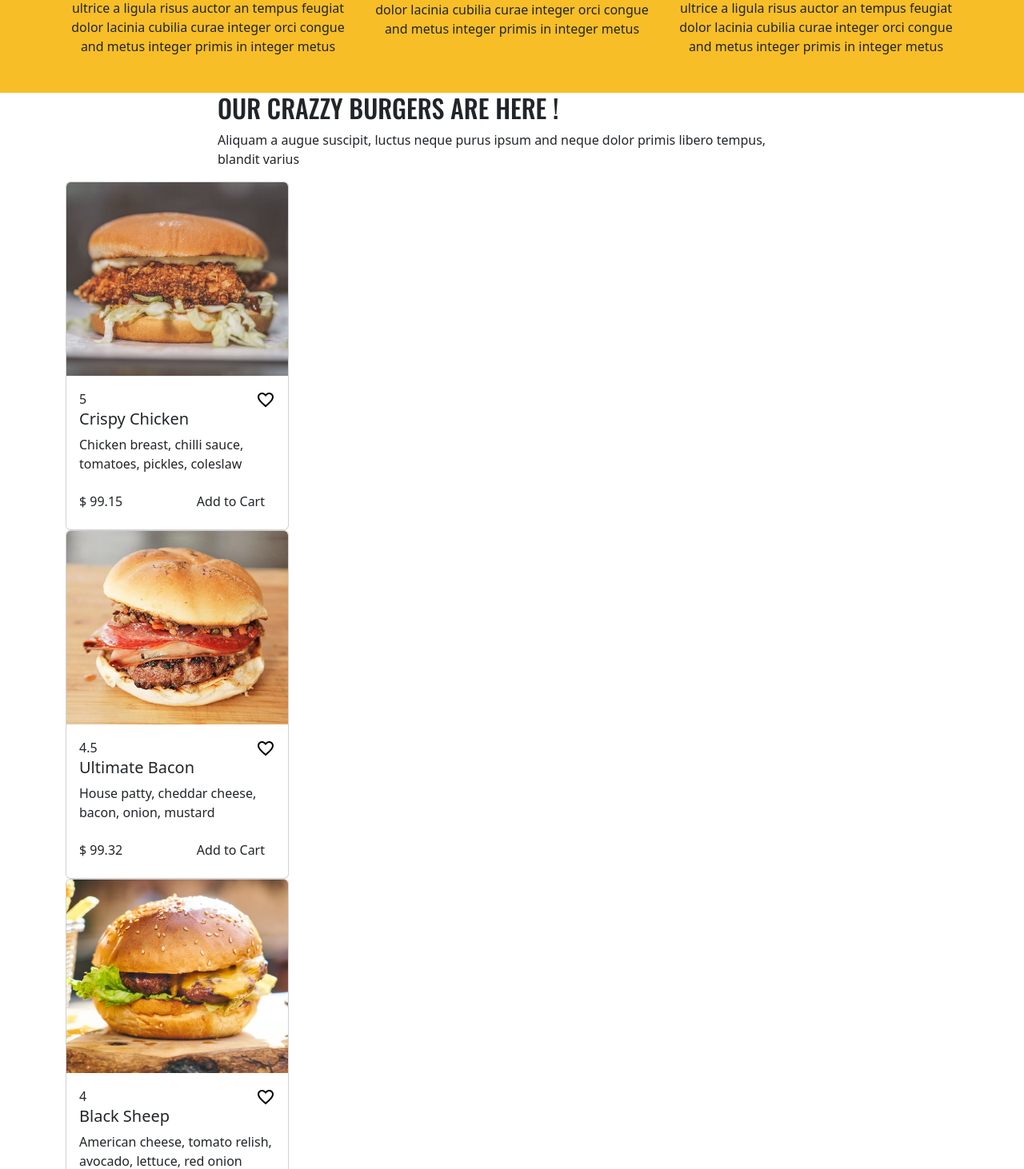
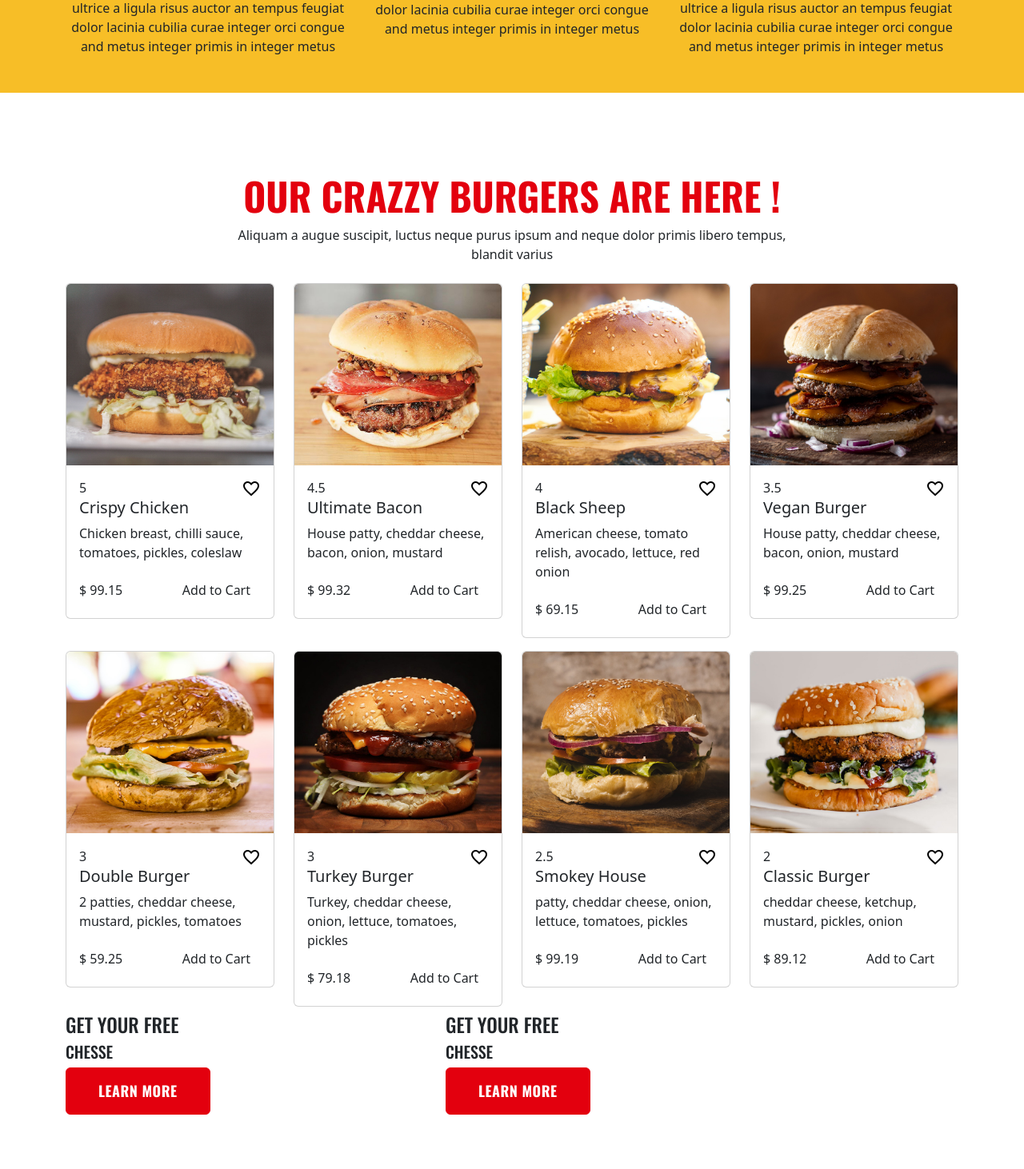
Before and after one commit to riyazulahad786/Food-delivery-webapp, a React (Vite) app: page / in a window 1280 px wide. Shown: the part 1888-3350 px from the top of the page at 80% size. Built offline with nearby package versions, Linux system fonts and the light colour scheme.

Commit message:
card alignment

```diff
--- a/src/Components/Cards.jsx
+++ b/src/Components/Cards.jsx
@@ -4,8 +4,7 @@ import { Col, Card, Button } from "react-bootstrap";
 
 function Cards({ image, rating, title, price, paragraph }) {
   return (
-    <div>
-      <Col sm={6} lg={4} xl={3}>
+      <Col sm={6} lg={4} xl={3} className="py-2">
         <Card className="overflow-hidden">
           <div className="overflow-hidden">
             <Card.Img variant="top" src={image} />
@@ -27,7 +26,7 @@ function Cards({ image, rating, title, price, paragraph }) {
           </Card.Body>
         </Card>
       </Col>
-    </div>
+
   );
 }
 
--- a/src/Pages/Home/Menu.jsx
+++ b/src/Pages/Home/Menu.jsx
@@ -78,16 +78,16 @@ function Menu() {
           price: 89.12,
         },]
   return (
-    <div className="menu_section">
+    <div className="menu_section ">
        <Container>
           <Row>
-             <Col lg={{span:8,offset:2}}>
+             <Col lg={{span:8,offset:2}} className='text-center'>
                 <h2>OUR CRAZZY BURGERS ARE HERE !</h2>
-                <p> Aliquam a augue suscipit, luctus neque purus ipsum and neque
+                <p className='para'> Aliquam a augue suscipit, luctus neque purus ipsum and neque
                 dolor primis libero tempus, blandit varius</p>
              </Col>
           </Row>
-          <Row>
+          <Row className=''>
              {mockData.map((items,i)=>(
                 <Cards key={i}
                     image={items.image}
@@ -99,6 +99,22 @@ function Menu() {
                 />
              ))}
           </Row>
+          <Row>
+              <Col lg={5} sm={6}>
+                  <div>
+                    <h4>GET YOUR FREE</h4>
+                    <h5>CHESSE</h5>
+                    <button className='btn explore_now'>Learn More</button>
+                  </div>
+              </Col>
+              <Col lg={5} sm={7}>
+                  <div>
+                    <h4>GET YOUR FREE</h4>
+                    <h5>CHESSE</h5>
+                    <button className='btn explore_now'>Learn More</button>
+                  </div>
+              </Col>
+          </Row>
        </Container>
     </div>
   )
--- a/src/styles/home.css
+++ b/src/styles/home.css
@@ -92,3 +92,19 @@
         padding: 20px 0px;
     }
  }
+ .menu_section{
+   padding-top: 100px;
+   padding-bottom: 200px;
+ }
+ .menu_section .card_img{
+   transition: all 500ms ease-in-out;
+ }
+ .menu_section h2{
+   color: var(--light-red);
+   font-family: var(--oswald-font);
+   font-size: 3rem;
+   font-weight: 800;
+ }
+ .menu_section .para{
+   color: var(--gray);
+ }
```
